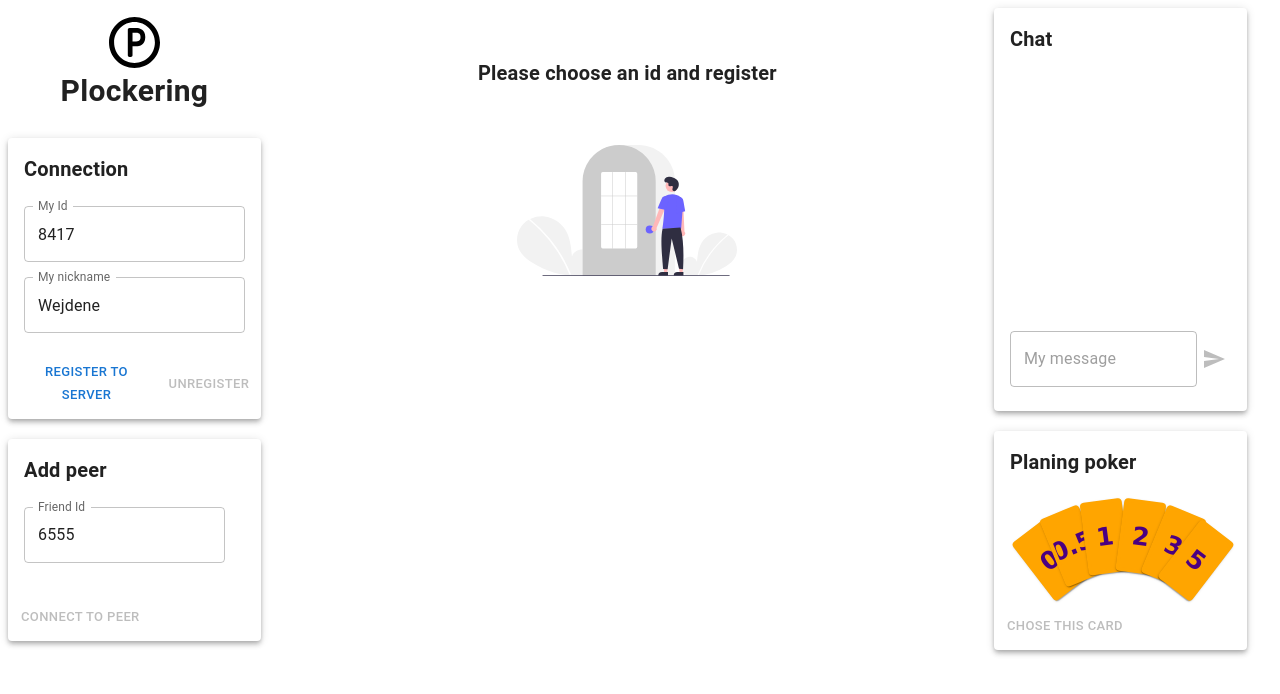
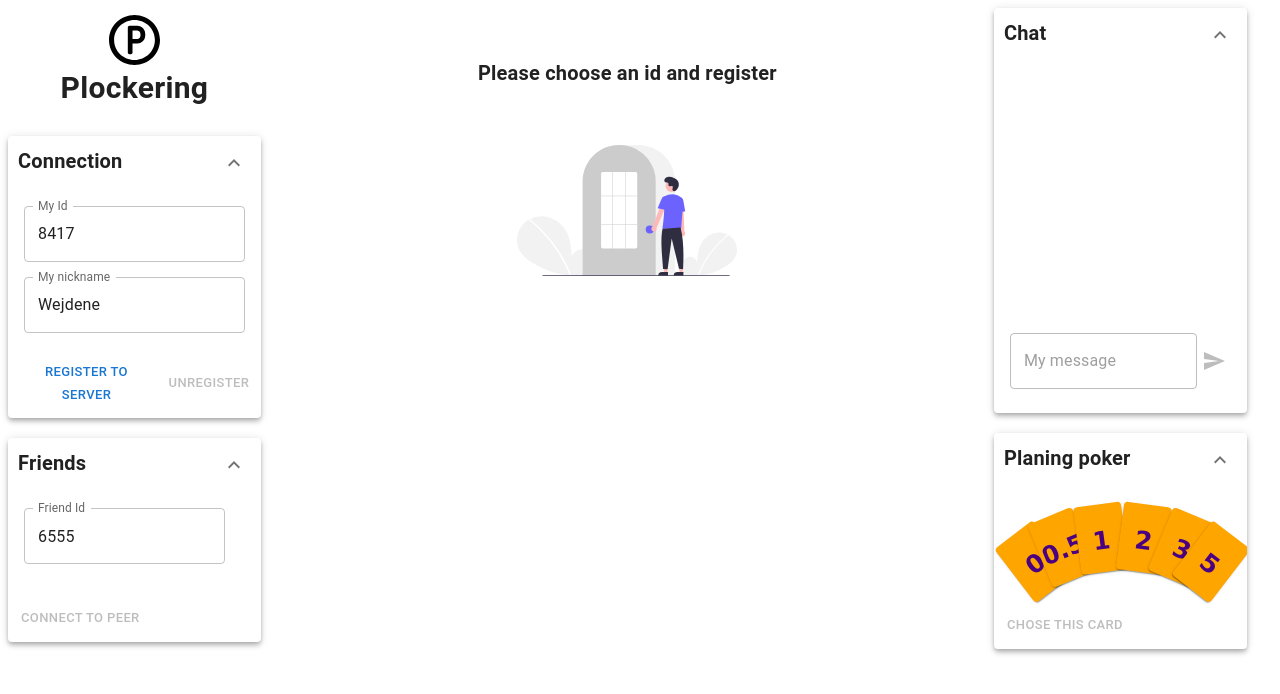
Before and after one commit to marmelab/plokering, a React (Vite) app: page / in a window 1280 px wide. Shown: the top 694 px of the page. Built offline with nearby package versions, Linux system fonts and the light colour scheme.

Commit message:
add hide mode

```diff
--- a/src/AddPeerZone.jsx
+++ b/src/AddPeerZone.jsx
@@ -1,16 +1,9 @@
-import {
-  Box,
-  Button,
-  CardActions,
-  CardContent,
-  TextField,
-} from "@mui/material";
+import { Box, Button, TextField } from "@mui/material";
 import { useState } from "react";
 
 import { ID_PREFIX } from "./constants";
 import { getRandomId, isRegistered } from "./tools";
-import { Card } from "./uiComponents/Card";
-import { CardTitle } from "./uiComponents/CardTitle";
+import { MobileCard } from "./uiComponents/Card";
 import { NameChip } from "./uiComponents/NameChip";
 
 export const AddPeerZone = ({ friendsList, peerManager, connectToPeer }) => {
@@ -19,10 +12,14 @@ export const AddPeerZone = ({ friendsList, peerManager, connectToPeer }) => {
   const handleFriendId = (event) => {
     setFriendId(event.target.value);
   };
+
+  const friendsNumber = Object.keys(friendsList).length;
+
   return (
-    <Card>
-      <CardContent>
-        <CardTitle>Add peer</CardTitle>
+    <MobileCard
+      title="Friends"
+      subtitle={`Number: ${friendsNumber}`}
+      content={
         <Box sx={{ display: "flex", flexDirection: "row" }}>
           <TextField
             sx={{ marginBottom: "15px" }}
@@ -52,8 +49,8 @@ export const AddPeerZone = ({ friendsList, peerManager, connectToPeer }) => {
             })}
           </Box>
         </Box>
-      </CardContent>
-      <CardActions>
+      }
+      actions={
         <Button
           size="small"
           disabled={!isRegistered(peerManager) || !friendId}
@@ -61,7 +58,7 @@ export const AddPeerZone = ({ friendsList, peerManager, connectToPeer }) => {
         >
           Connect to peer
         </Button>
-      </CardActions>
-    </Card>
+      }
+    />
   );
 };
--- a/src/ChooseCardZone.jsx
+++ b/src/ChooseCardZone.jsx
@@ -1,10 +1,9 @@
-import { Button, CardActions, CardContent } from "@mui/material";
+import { Button } from "@mui/material";
 import { useState } from "react";
 
 import { ID_PREFIX } from "./constants";
 import { isMyCardChosen, isConnectionOpened } from "./tools";
-import { Card } from "./uiComponents/Card";
-import { CardTitle } from "./uiComponents/CardTitle";
+import { MobileCard } from "./uiComponents/Card";
 import { PlanningCards } from "./PlanningCards";
 
 export const ChooseCardZone = ({
@@ -21,12 +20,11 @@ export const ChooseCardZone = ({
   };
 
   return (
-    <Card>
-      <CardContent>
-        <CardTitle>Planing poker</CardTitle>
-        <PlanningCards card={cardValue} setCard={setCardValue} />
-      </CardContent>
-      <CardActions>
+    <MobileCard
+      title="Planing poker"
+      subtitle={`Choosen : ${cardValue}`}
+      content={<PlanningCards card={cardValue} setCard={setCardValue} />}
+      actions={
         <Button
           size="small"
           disabled={
@@ -38,7 +36,7 @@ export const ChooseCardZone = ({
         >
           Chose this card
         </Button>
-      </CardActions>
-    </Card>
+      }
+    />
   );
 };
--- a/src/ConnectionZone.jsx
+++ b/src/ConnectionZone.jsx
@@ -1,8 +1,7 @@
-import { Button, CardActions, CardContent, TextField } from "@mui/material";
+import { Button, TextField } from "@mui/material";
 
 import { isRegistered } from "./tools";
-import { Card } from "./uiComponents/Card";
-import { CardTitle } from "./uiComponents/CardTitle";
+import { MobileCard } from "./uiComponents/Card";
 
 export const ConnectionZone = ({
   peerId,
@@ -16,9 +15,11 @@ export const ConnectionZone = ({
   const isRegisteredOk = isRegistered(peerManager);
 
   return (
-    <Card>
-      <CardContent>
-        <CardTitle>Connection</CardTitle>
+    <MobileCard
+      title="Connection"
+      subtitle={`My id: ${peerId}`}
+      content={
+        <>
           <TextField
             sx={{ marginBottom: "15px" }}
             type="number"
@@ -33,15 +34,19 @@ export const ConnectionZone = ({
             value={peerName}
             onChange={handlePeerName}
           />
-      </CardContent>
-      <CardActions sx={{ justifyContent: "space-between" }}>
+        </>
+      }
+      actions={
+        //sx={{ justifyContent: "space-between" }}
+        <>
           <Button size="small" disabled={isRegisteredOk} onClick={register}>
             Register to server
           </Button>
           <Button size="small" disabled={!isRegisteredOk} onClick={unRegister}>
             Unregister
           </Button>
-      </CardActions>
-    </Card>
+        </>
+      }
+    ></MobileCard>
   );
 };
--- a/src/PlanningCard.jsx
+++ b/src/PlanningCard.jsx
@@ -26,7 +26,8 @@ export const PlanningCard = ({
         ...sx,
         display: "flex",
         width: bigCard ? "120px" : "40px",
-        height: bigCard ? "195px" : "65px",
+        minWidth: bigCard ? "120px" : "40px",
+        //height: bigCard ? "195px" : "65px",
         lineHeight: bigCard ? "195px" : "65px",
         fontFamily: "Verdana",
         fontSize: bigCard ? "75px" : "25px",
@@ -34,6 +35,7 @@ export const PlanningCard = ({
         marginRight: "-5px",
         justifyContent: "center",
         alignContent: "center",
+        aspectRatio: "2 / 3",
         backgroundColor: isMe ? MY_BACK_COLOR : FRIEND_BACK_COLOR,
         color: isMe ? MY_COLOR : FRIEND_COLOR,
         border: "solid 4px",
--- a/src/SendMessageZone.jsx
+++ b/src/SendMessageZone.jsx
@@ -1,11 +1,10 @@
-import { Box, CardContent, IconButton, TextField } from "@mui/material";
+import { Box, IconButton, TextField } from "@mui/material";
 import SendIcon from "@mui/icons-material/Send";
 import { useState } from "react";
 
 import { SELF_CODE } from "./constants";
 import { isConnectionOpened } from "./tools";
-import { Card } from "./uiComponents/Card";
-import { CardTitle } from "./uiComponents/CardTitle";
+import { MobileCard } from "./uiComponents/Card";
 import { MessagesZone } from "./MessagesZone";
 
 export const SendMessageZone = ({
@@ -34,9 +33,10 @@ export const SendMessageZone = ({
   };
 
   return (
-    <Card>
-      <CardContent>
-        <CardTitle>Chat</CardTitle>
+    <MobileCard
+      title="Chat"
+      content={
+        <>
           <MessagesZone messages={messages} />
           <Box sx={{ display: "flex", flexDirection: "row" }}>
             <TextField
@@ -61,7 +61,8 @@ export const SendMessageZone = ({
               <SendIcon />
             </IconButton>
           </Box>
-      </CardContent>
-    </Card>
+        </>
+      }
+    />
   );
 };
--- a/src/uiComponents/Card.jsx
+++ b/src/uiComponents/Card.jsx
@@ -1,7 +1,31 @@
-import { Card as MuiCard } from "@mui/material";
+import { Card as MuiCard, CardActions, CardContent } from "@mui/material";
+import { useState } from "react";
+
+import { CardTitle } from "./CardTitle";
 
 export const Card = ({ children }) => (
   <MuiCard elevation={4} sx={{ marginBottom: "20px" }}>
     {children}
   </MuiCard>
 );
+
+export const MobileCard = ({ title, subtitle, content, actions }) => {
+  const [show, setShow] = useState(true);
+
+  const handleShow = () => {
+    setShow(!show);
+  };
+  return (
+    <MuiCard elevation={4} sx={{ marginBottom: "20px" }}>
+      <CardTitle
+        title={title}
+        subtitle={subtitle}
+        show={show}
+        handleShow={handleShow}
+      />
+
+      {show && <CardContent> {content}</CardContent>}
+      {show && !!actions && <CardActions> {actions}</CardActions>}
+    </MuiCard>
+  );
+};
--- a/src/uiComponents/CardTitle.jsx
+++ b/src/uiComponents/CardTitle.jsx
@@ -1,11 +1,30 @@
-import { Typography } from "@mui/material";
+import { Box, IconButton, Typography } from "@mui/material";
+import ExpandLessIcon from "@mui/icons-material/ExpandLess";
+import ExpandMoreIcon from "@mui/icons-material/ExpandMore";
 
-export const CardTitle = ({ children }) => (
-  <Typography
-    sx={{ fontSize: 20, fontWeight: "bold", paddingBottom: "15px" }}
-    color="text.primary"
-    gutterBottom
+export const CardTitle = ({ title, subtitle, show, handleShow }) => (
+  <Box
+    sx={{
+      display: "flex",
+      flexDirection: "row",
+      justifyContent: "space-between",
+      padding: "10px",
+    }}
   >
-    {children}
-  </Typography>
+    <Typography sx={{ fontSize: 20, fontWeight: "bold" }} color="text.primary">
+      {title}
+    </Typography>
+    {!show && !!subtitle && (
+      <Typography sx={{ fontSize: 20 }} color="text.primary">
+        {`[${subtitle}]`}
+      </Typography>
+    )}
+    <IconButton
+      size="small"
+      onClick={handleShow}
+      title={show ? "Hide" : "Show"}
+    >
+      {show ? <ExpandLessIcon /> : <ExpandMoreIcon />}
+    </IconButton>
+  </Box>
 );
```
Lines whose indentation alone changed are shown as unchanged.
